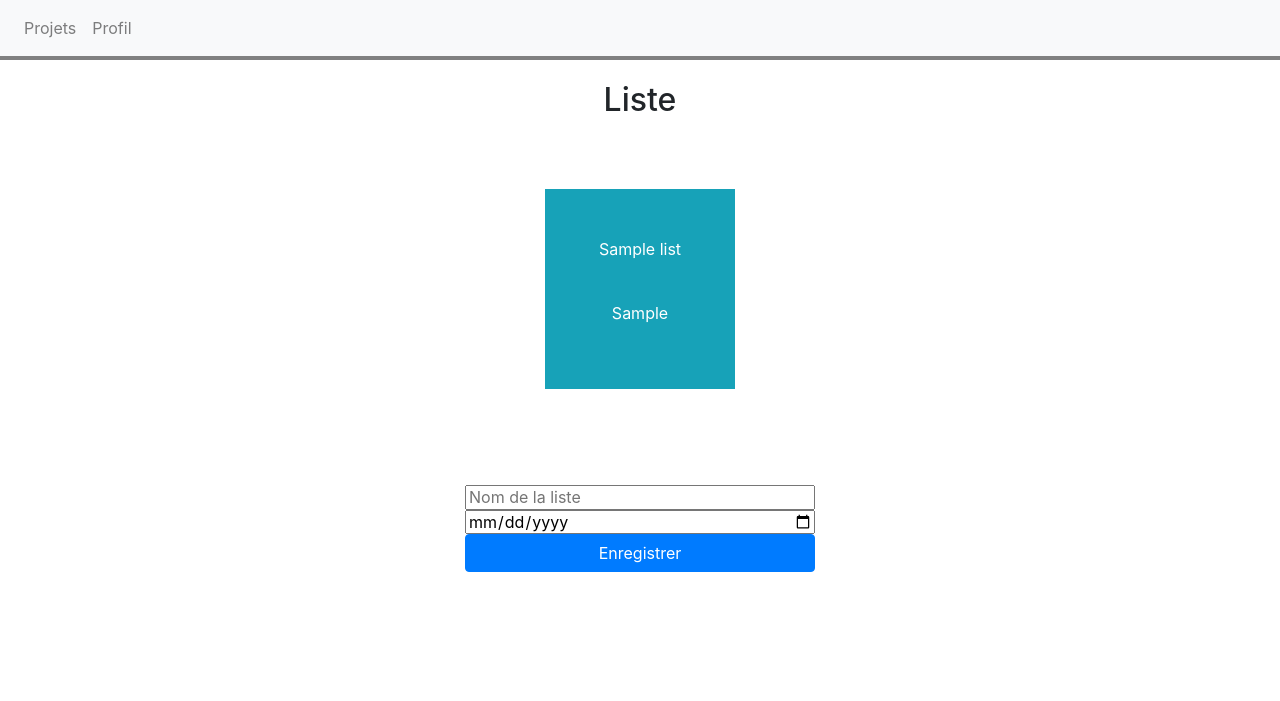
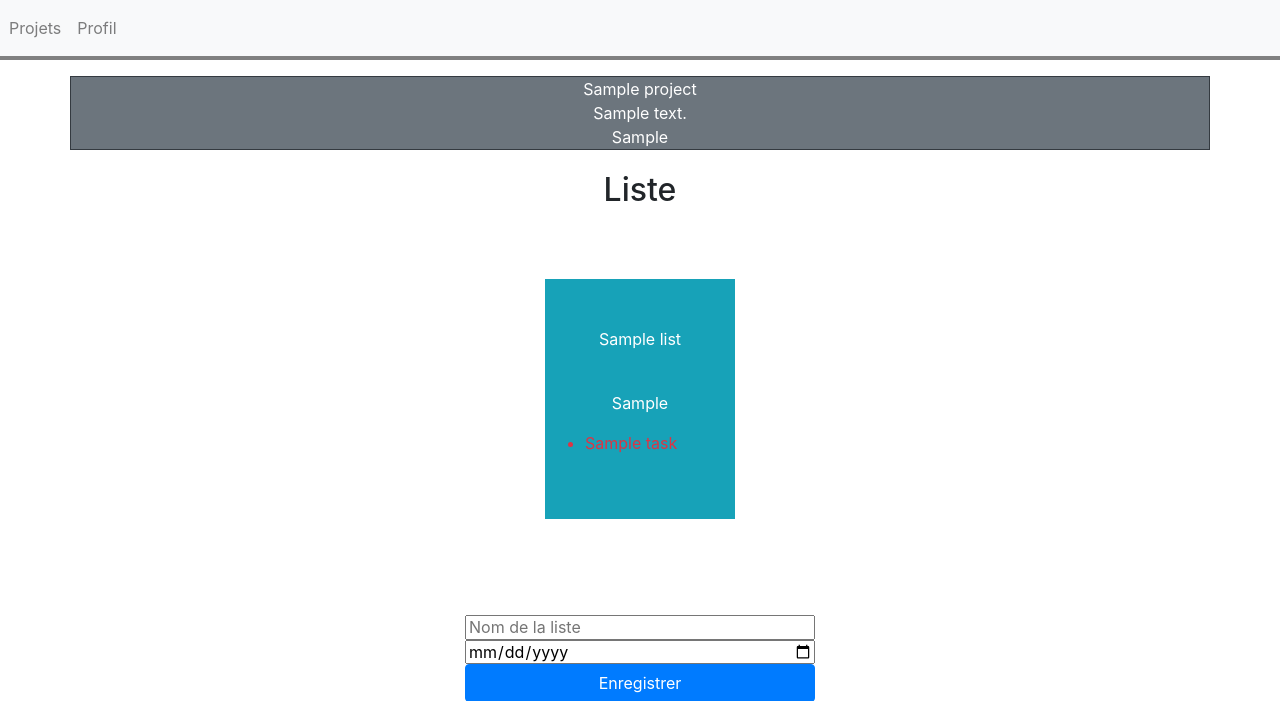
Before and after one commit to Decoux/Eval_todo, a PHP site: page /list_project.php?index=1 in a window 1280 px wide. Shown: the top 701 px of the page. Run offline with PHP 8.4, Linux system fonts and the light colour scheme; the visitor is signed in with stand-in values (Sample User, id 1); tables that the repository leaves empty or names only in its code hold one stand-in row (values such as "Sample post").

Commit message:
code commentary and display tasks on list page is done

```diff
--- a/connect_bdd.php
+++ b/connect_bdd.php
@@ -1,6 +1,5 @@
 <?php
     try {
-
         $bdd = new PDO('mysql:host=localhost;dbname=mydb;charset=utf8', 'root', 'root');
     } catch (Exception $e) {
         die('Erreur : ' . $e->getMessage());
--- a/css/main.css
+++ b/css/main.css
@@ -110,6 +110,10 @@ textarea {
 
    .closed{
      text-decoration: line-through;
+   }
+
+   ul{
+       margin-left: -15px;
    }
 
 
--- a/index.php
+++ b/index.php
@@ -5,9 +5,9 @@ include 'selecte/projects.php';
 <section>
   <div class="container">
     <h1 class="text-center">Projets</h1>
-
     <div class="row justify-content-center">
-        <?php foreach ($data as $key => $value) { ?>
+      <!-- display projects -->
+      <?php foreach ($data_project as $key => $value) { ?>
         <a class="col-2 py-5 m-5 bg-secondary" href="list_project.php?index=<?php echo $key+1; ?>">
           <div>
             <p class="text-white text-center"><?php echo $value['name_project']; ?></p><br />
@@ -17,6 +17,7 @@ include 'selecte/projects.php';
         </a>
       <?php } ?>
     </div>
+    <!-- Form add projects-->
     <div class="row">
       <form class="m-5 d-flex flex-column col-12 col-md-4 mx-auto" action="post/add_projects.php" method="post">
         <input type="text" name="name_project" placeholder="Nom du projet">
--- a/list_project.php
+++ b/list_project.php
@@ -1,20 +1,48 @@
 <?php
 include 'include/header.php';
 include 'selecte/lists.php';
+include 'selecte/projects.php';
+include 'selecte/tasks.php';
 $_SESSION['index_project'] = intval($_GET['index']);
 ?>
 
 <section>
   <div class="container">
+    <!-- Display info for projects-->
+    <div class="row mt-3 justify-content-center text-center border border-dark bg-secondary text-white">
+      <?php echo $data_project[$_SESSION['index_project'] - 1]['name_project']; ?><br />
+      <?php echo $data_project[$_SESSION['index_project'] - 1]['description_project']; ?><br />
+      <?php echo $data_project[$_SESSION['index_project'] - 1]['deadline']; ?>
+    </div>
     <h1 class="text-center">Liste</h1>
     <div class="row justify-content-center">
-            <?php foreach ($data as $key => $value) { ?>
-              <?php if ($data){ ?>
-
+      <!-- foreach for display list -->
+      <?php foreach ($data_list as $key => $value) { ?>
+        <!--if list is not null -> go -->
+        <?php if ($data_list){
+          //add tasks (data_1 in folder tasks.php)
+          $req = $bdd->prepare('SELECT * FROM tasks WHERE lists_id = :lists_id');
+          $req->execute(array(
+            'lists_id' => $data_1[$key]['id']
+          ));
+          $data = $req->fetchAll(); ?>
+          <!-- link for view tasks info-->
           <a class="col-2 py-5 m-5 bg-info" href="task_list_project.php?index=<?php echo $key+1; ?>">
             <div>
               <p class="text-white text-center"><?php echo $value['name_list']; ?></p><br />
-                    <p class="text-white text-center"><?php echo $value['deadline']; ?></p>
+              <p class="text-white text-center"><?php echo $value['deadline_list']; ?></p>
+              <!--  foreach for display tasks-->
+              <?php foreach ($data as $key => $value) { ?>
+                <?php if (is_null($value['done'])){ ?>
+                  <ul class="text-dark">
+                    <li><?php echo $value['name_task']; ?></li>
+                  </ul>
+                <?php }else{ ?>
+                  <ul class="text-danger">
+                    <li><?php echo $value['name_task']; ?></li>
+                  </ul>
+                <?php } ?>
+              <?php } ?>
             </div>
           </a>
         <?php } ?>
--- a/post/add_projects.php
+++ b/post/add_projects.php
@@ -3,7 +3,7 @@ session_start();
   include '../connect_bdd.php';
   $name_project = htmlspecialchars($_POST['name_project']);
   $description_project = htmlspecialchars($_POST['description_project']);
-
+// insert for projects table
 $req_1 = $bdd->prepare('INSERT INTO projects(name_project, description_project, deadline, categorie, users_id) VALUES (:name_project, :description_project, :deadline, :categorie, :users_id)');
 $req_1->execute(array(
   'name_project' => $name_project,
--- a/post/connexion_post.php
+++ b/post/connexion_post.php
@@ -1,6 +1,7 @@
 <?php
 
 include '../connect_bdd.php';
+//select from users with good email
 $req = $bdd->prepare('SELECT id, pass, name_user, firstname FROM users WHERE email = :email');
 $req->execute(array(
     'email' => $_POST['email']
@@ -9,9 +10,11 @@ $req->execute(array(
 $resultat = $req->fetch();
 $isPasswordCorrect = password_verify($_POST['pass'], $resultat['pass']);
 
-
+//if variable resultat exist
 if ($resultat) {
+  //if passeword is correct
     if ($isPasswordCorrect) {
+      //add session variable
         session_start();
         $_SESSION['id'] = $resultat['id'];
         $_SESSION['name'] = $resultat['name_user'];
@@ -27,6 +30,7 @@ if ($resultat) {
 } else {
     echo "Veuillez vous inscrire";
 }
+//if button is on add cookies for connect auto
 if ($_POST['connexion_auto'] == 'on') {
     setcookie('email', $_POST['email'], time() + 365 * 24 * 3600, null, null, false, true);
     setcookie('pass', password_hash($_POST['pass'], PASSWORD_DEFAULT), time() + 365 * 24 * 3600, null, null, false, true);
--- a/selecte/lists.php
+++ b/selecte/lists.php
@@ -12,6 +12,6 @@ $req->execute(array(
     'users_id' => $_SESSION['id'],
     'projects_id' => $data_0[$_GET['index']-1]['id']
 ));
-$data = $req->fetchAll();
+$data_list = $req->fetchAll();
 
 ?>
--- a/selecte/projects.php
+++ b/selecte/projects.php
@@ -1,9 +1,13 @@
 <?php
 session_start();
 include 'connect_bdd.php';
-$req = $bdd-> prepare('SELECT * FROM projects WHERE users_id = :users_id');
-$req->execute(array(
-  'users_id' => $_SESSION['id_user']
-  ));
-$data = $req->fetchAll();
+
+$req_project = $bdd-> prepare('SELECT * FROM projects WHERE users_id = :users_id');
+$req_project->execute(array(
+ 'users_id' => $_SESSION['id_user']
+ ));
+$data_project = $req_project->fetchAll();
+
+
+
 ?>
--- a/selecte/tasks.php
+++ b/selecte/tasks.php
@@ -18,7 +18,7 @@ $req = $bdd->prepare('SELECT * FROM tasks WHERE lists_id = :lists_id');
 $req->execute(array(
     'lists_id' => $data_1[$_GET['index'] - 1]['id']
 ));
-$data = $req->fetchAll();
+$data_task = $req->fetchAll();
 
 
 ?>
```
Also changed, not shown: task_list_project.php (+7 -4 lines), update_task.php (+20 -13 lines). Lines whose indentation alone changed are shown as unchanged.
